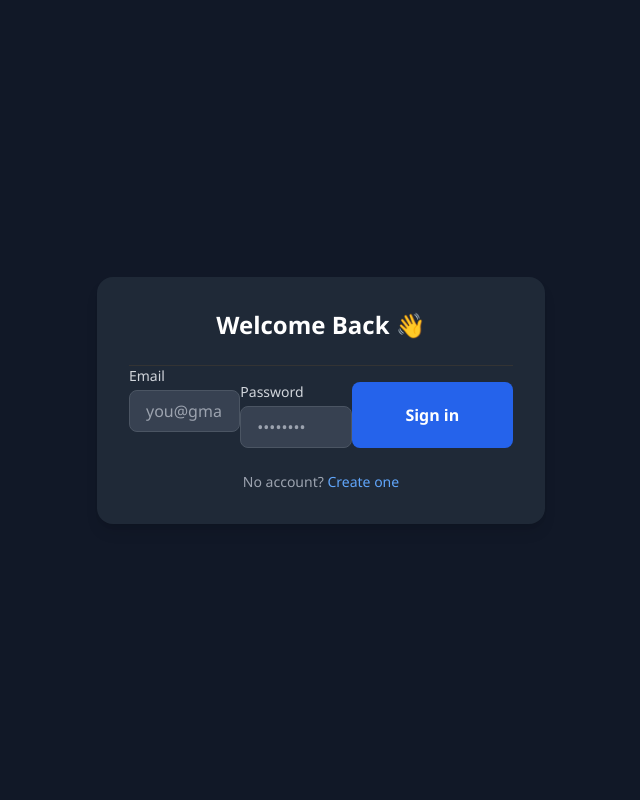
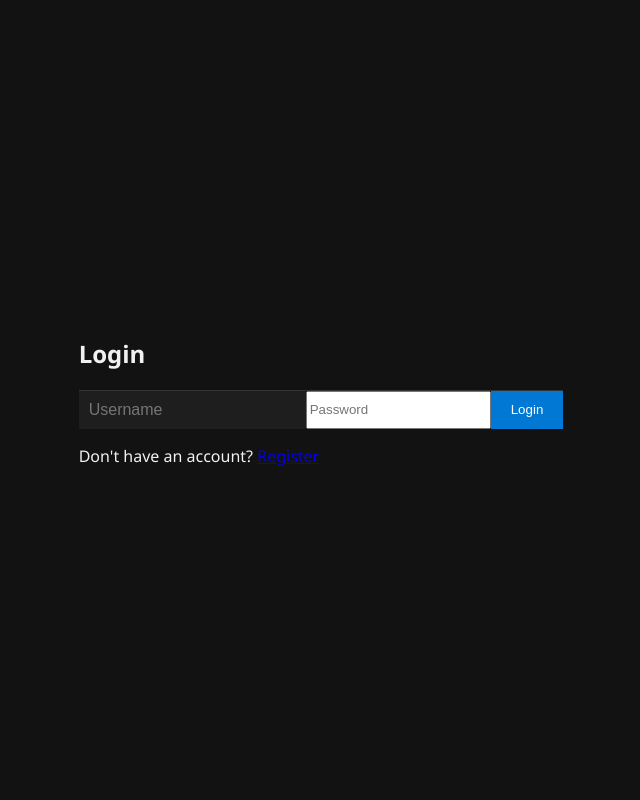
Before and after one commit to mdafsahuzzamanswachha-blip/Talk-to-Connect, a Flask app: template templates/login.html in a window 1280 px wide. Shown: the whole page, without its empty margins (319-959 px from the left). Run offline with Flask 3, Linux system fonts and the light colour scheme; the template is opened without the code that fills it, so the values that code supplies are empty; some libraries are stand-ins or nearby versions.

Commit message:
Update login.html

```diff
--- a/templates/login.html
+++ b/templates/login.html
@@ -1,67 +1,19 @@
-<!doctype html>
+<!DOCTYPE html>
 <html lang="en">
 <head>
-  <meta charset="utf-8" />
-  <title>TC Chat - Login</title>
-
-  <!-- Google Fonts -->
-  <link href="https://fonts.googleapis.com/css2?family=Inter:wght@400;500;600;700&display=swap" rel="stylesheet" />
-
-  <!-- Tailwind CSS -->
-  <script src="https://cdn.tailwindcss.com"></script>
-
-  <!-- Custom CSS (optional if you want more control) -->
-  <link rel="stylesheet" href="/static/css/style.css" />
+  <meta charset="UTF-8" />
+  <title>Login | Talkto Connect</title>
+  <link rel="stylesheet" href="{{ url_for('static', filename='style.css') }}" />
 </head>
-<body class="bg-gray-900 flex items-center justify-center h-screen font-inter">
-  <div class="w-full max-w-md bg-gray-800 p-8 rounded-2xl shadow-lg">
-    <h2 class="text-2xl font-bold text-center text-white mb-6">Welcome Back 👋</h2>
-
-    {% if error %}
-      <div class="mb-4 text-red-400 text-sm bg-red-900/30 px-3 py-2 rounded">
-        {{ error }}
-      </div>
-    {% endif %}
-
-    <form method="POST" action="/login" class="space-y-4">
-      <!-- Email -->
-      <div>
-        <label class="block text-sm font-medium text-gray-300 mb-1">Email</label>
-        <input
-          type="email"
-          name="email"
-          placeholder="you@gmail.com"
-          required
-          class="w-full px-4 py-2 rounded-lg bg-gray-700 text-gray-100 border border-gray-600 placeholder-gray-400 focus:outline-none focus:ring-2 focus:ring-blue-500"
-        />
-      </div>
-
-      <!-- Password -->
-      <div>
-        <label class="block text-sm font-medium text-gray-300 mb-1">Password</label>
-        <input
-          type="password"
-          name="password"
-          placeholder="••••••••"
-          required
-          class="w-full px-4 py-2 rounded-lg bg-gray-700 text-gray-100 border border-gray-600 placeholder-gray-400 focus:outline-none focus:ring-2 focus:ring-blue-500"
-        />
-      </div>
-
-      <!-- Submit -->
-      <button
-        type="submit"
-        class="w-full py-2 bg-blue-600 hover:bg-blue-500 rounded-lg text-white font-semibold transition"
-      >
-        Sign in
-      </button>
+<body class="auth">
+  <div class="auth-container">
+    <h2>Login</h2>
+    <form method="POST">
+      <input type="text" name="username" placeholder="Username" required />
+      <input type="password" name="password" placeholder="Password" required />
+      <button type="submit">Login</button>
     </form>
-
-    <!-- Footer -->
-    <p class="text-center text-sm text-gray-400 mt-6">
-      No account?
-      <a href="/register" class="text-blue-400 hover:underline">Create one</a>
-    </p>
+    <p>Don't have an account? <a href="/register">Register</a></p>
   </div>
 </body>
 </html>
```
